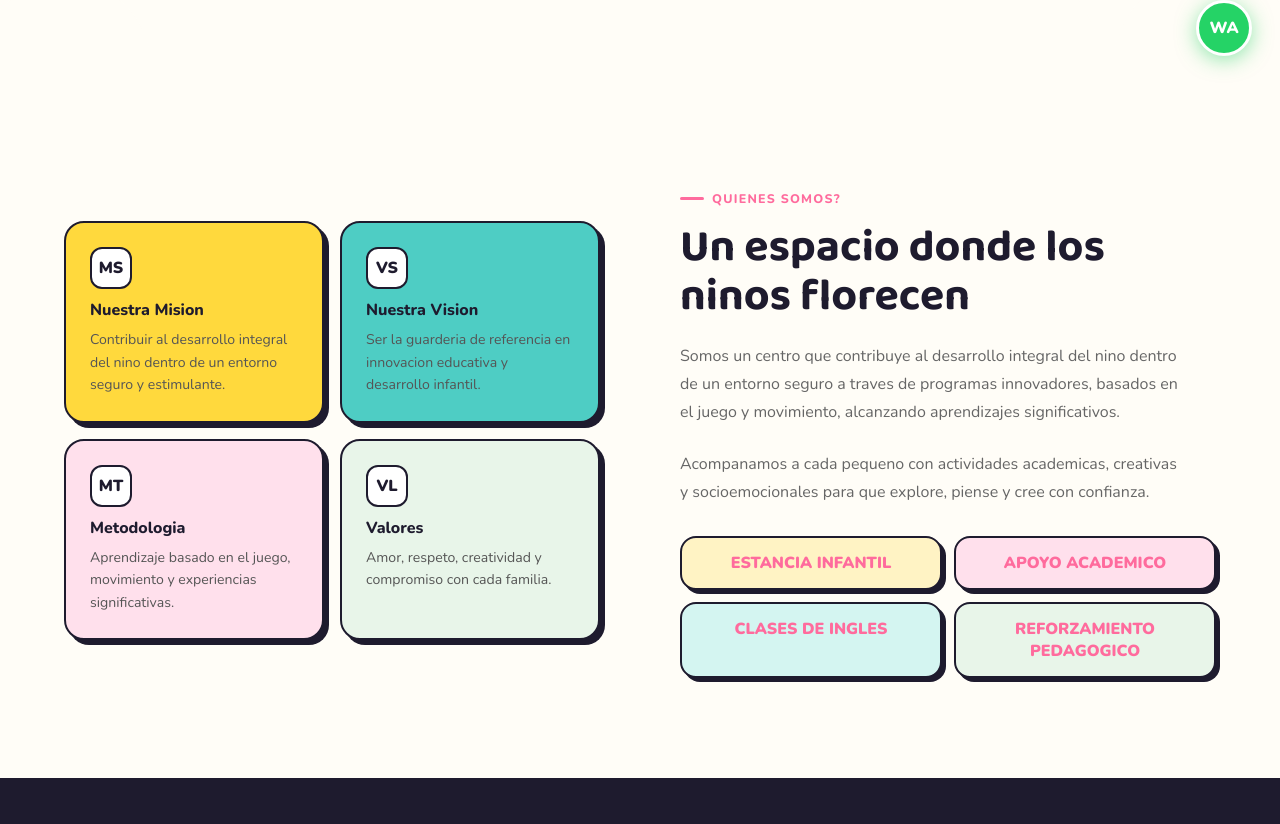
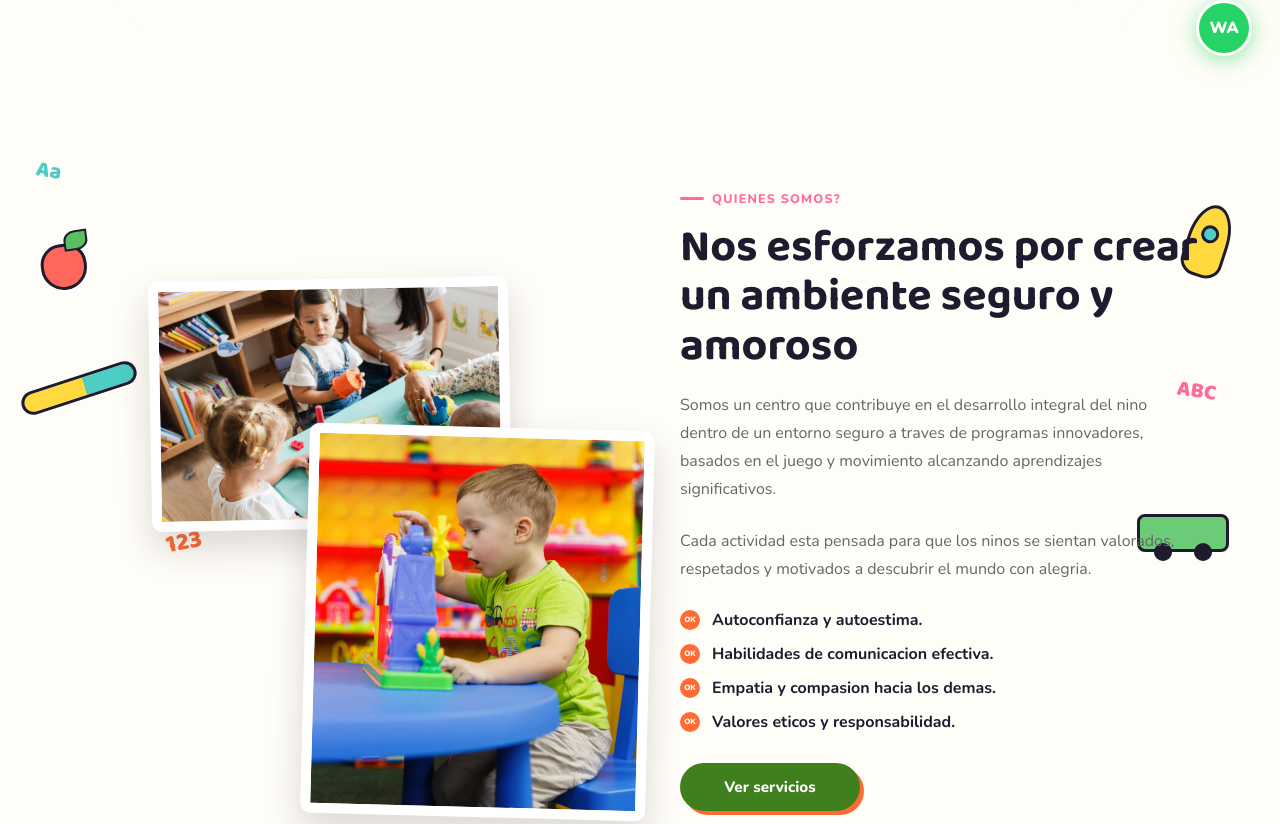
Before and after one commit to collapse-sa/infanciacreativa-app, a React (Create React App) app: page / in a window 1280 px wide. Shown: the part 716-1540 px from the top of the page. Built offline with nearby package versions, Linux system fonts and the light colour scheme.

Commit message:
quienes somos

```diff
--- a/src/App.css
+++ b/src/App.css
@@ -605,6 +605,183 @@ a {
   padding: 100px 5vw;
 }
 
+.about {
+  background: var(--white);
+  min-height: 720px;
+  overflow: hidden;
+  position: relative;
+}
+
+.about-visual,
+.about-content {
+  position: relative;
+  z-index: 2;
+}
+
+.story-gallery {
+  min-height: 520px;
+}
+
+.photo-frame {
+  background: white;
+  border: 10px solid white;
+  border-radius: 10px;
+  box-shadow: 0 16px 34px rgba(30, 27, 46, 0.16);
+  margin: 0;
+  overflow: hidden;
+  position: absolute;
+}
+
+.photo-frame img {
+  display: block;
+  height: 100%;
+  object-fit: cover;
+  width: 100%;
+}
+
+.photo-frame-primary {
+  height: 250px;
+  left: 16%;
+  top: 42px;
+  transform: rotate(-1deg);
+  width: 360px;
+}
+
+.photo-frame-secondary {
+  height: 390px;
+  left: 45%;
+  top: 190px;
+  transform: rotate(1.5deg);
+  width: 345px;
+}
+
+.about-doodles {
+  inset: 0;
+  pointer-events: none;
+  position: absolute;
+  z-index: 1;
+}
+
+.doodle {
+  position: absolute;
+}
+
+.doodle-note {
+  color: var(--blue);
+  font-family: 'Baloo 2', cursive;
+  font-size: 1.35rem;
+  font-weight: 800;
+  left: 2.8%;
+  top: 70px;
+  transform: rotate(10deg);
+}
+
+.doodle-apple {
+  background: #ff665c;
+  border: 3px solid var(--dark);
+  border-radius: 48% 48% 54% 54%;
+  height: 46px;
+  left: 3.2%;
+  top: 160px;
+  transform: rotate(-8deg);
+  width: 46px;
+}
+
+.doodle-apple::before {
+  background: #5abf61;
+  border: 2px solid var(--dark);
+  border-radius: 50% 0 50% 0;
+  content: '';
+  height: 20px;
+  position: absolute;
+  right: -7px;
+  top: -15px;
+  width: 24px;
+}
+
+.doodle-pencil {
+  background: linear-gradient(90deg, var(--yellow) 0 55%, var(--blue) 55% 100%);
+  border: 3px solid var(--dark);
+  border-radius: 16px;
+  height: 24px;
+  left: 1.5%;
+  top: 292px;
+  transform: rotate(-18deg);
+  width: 120px;
+}
+
+.doodle-star {
+  color: var(--orange);
+  font-family: 'Baloo 2', cursive;
+  font-size: 1.55rem;
+  font-weight: 800;
+  left: 13%;
+  top: 438px;
+  transform: rotate(-11deg);
+}
+
+.doodle-rocket {
+  background: var(--yellow);
+  border: 3px solid var(--dark);
+  border-radius: 50% 50% 16px 16px;
+  height: 74px;
+  right: 4%;
+  top: 120px;
+  transform: rotate(18deg);
+  width: 42px;
+}
+
+.doodle-rocket::before {
+  background: var(--blue);
+  border: 3px solid var(--dark);
+  border-radius: 50%;
+  content: '';
+  height: 18px;
+  left: 9px;
+  position: absolute;
+  top: 18px;
+  width: 18px;
+}
+
+.doodle-blocks {
+  color: var(--pink);
+  font-family: 'Baloo 2', cursive;
+  font-size: 1.35rem;
+  font-weight: 800;
+  right: 5%;
+  top: 290px;
+  transform: rotate(8deg);
+}
+
+.doodle-train {
+  background: var(--green);
+  border: 3px solid var(--dark);
+  border-radius: 8px;
+  height: 38px;
+  right: 4%;
+  top: 430px;
+  width: 92px;
+}
+
+.doodle-train::before,
+.doodle-train::after {
+  background: var(--dark);
+  border-radius: 50%;
+  bottom: -12px;
+  content: '';
+  height: 18px;
+  position: absolute;
+  width: 18px;
+}
+
+.doodle-train::before {
+  left: 14px;
+}
+
+.doodle-train::after {
+  right: 14px;
+}
+
 .about-cards-grid {
   display: grid;
   gap: 16px;
@@ -701,6 +878,49 @@ a {
   line-height: 1.75;
   margin: 0 0 24px;
   max-width: 500px;
+}
+
+.about-benefits {
+  display: grid;
+  gap: 12px;
+  list-style: none;
+  margin: 26px 0 30px;
+  padding: 0;
+}
+
+.about-benefits li {
+  align-items: center;
+  color: var(--dark);
+  display: flex;
+  font-weight: 700;
+  gap: 12px;
+}
+
+.about-benefits li::before {
+  align-items: center;
+  background: var(--orange);
+  border-radius: 50%;
+  color: white;
+  content: 'OK';
+  display: inline-flex;
+  flex: 0 0 20px;
+  font-size: 0.48rem;
+  font-weight: 900;
+  height: 20px;
+  justify-content: center;
+  width: 20px;
+}
+
+.btn-green {
+  background: #3f7f1d;
+  box-shadow: 4px 4px 0 var(--orange);
+  color: white;
+  min-width: 180px;
+}
+
+.btn-green:hover {
+  box-shadow: 7px 7px 0 var(--orange);
+  transform: translate(-3px, -3px);
 }
 
 .about-service-tags {
@@ -1035,6 +1255,40 @@ a {
     order: -1;
   }
 
+  .about {
+    min-height: auto;
+  }
+
+  .story-gallery {
+    margin: 0 auto;
+    max-width: 680px;
+    min-height: 560px;
+    width: 100%;
+  }
+
+  .photo-frame-primary {
+    height: 240px;
+    left: 4%;
+    top: 24px;
+    width: 58%;
+  }
+
+  .photo-frame-secondary {
+    height: 360px;
+    left: 34%;
+    top: 180px;
+    width: 58%;
+  }
+
+  .about-content {
+    margin: 0 auto;
+    max-width: 720px;
+  }
+
+  .doodle {
+    opacity: 0.55;
+  }
+
   .stats {
     grid-template-columns: repeat(2, 1fr);
   }
@@ -1072,4 +1326,26 @@ a {
   .hero-title {
     font-size: 3rem;
   }
+
+  .story-gallery {
+    min-height: 430px;
+  }
+
+  .photo-frame-primary {
+    height: 180px;
+    left: 0;
+    top: 10px;
+    width: 76%;
+  }
+
+  .photo-frame-secondary {
+    height: 260px;
+    left: 20%;
+    top: 150px;
+    width: 78%;
+  }
+
+  .doodle {
+    display: none;
+  }
 }
--- a/src/App.js
+++ b/src/App.js
@@ -2,6 +2,7 @@ import { useEffect, useState } from 'react';
 import './App.css';
 import heroBg from './assets/img/home/bg.jpg';
 import logo from './assets/img/home/logo.png';
+import playingClassroom from './assets/img/home/playing-classroom-home.jpg';
 
 const services = [
   {
@@ -43,11 +44,11 @@ const stats = [
   { number: '100%', label: 'Ambiente seguro', color: '#FF6B35' },
 ];
 
-const aboutServices = [
-  'Estancia infantil',
-  'Apoyo academico',
-  'Clases de ingles',
-  'Reforzamiento pedagogico',
+const aboutBenefits = [
+  'Autoconfianza y autoestima.',
+  'Habilidades de comunicacion efectiva.',
+  'Empatia y compasion hacia los demas.',
+  'Valores eticos y responsabilidad.',
 ];
 
 const contactItems = [
@@ -143,48 +144,43 @@ function App() {
       </div>
 
       <section id="nosotros" className="about">
-        <div className="about-visual">
-          <div className="about-cards-grid">
-            <article className="about-card">
-              <span>MS</span>
-              <h3>Nuestra Mision</h3>
-              <p>Contribuir al desarrollo integral del nino dentro de un entorno seguro y estimulante.</p>
-            </article>
-            <article className="about-card">
-              <span>VS</span>
-              <h3>Nuestra Vision</h3>
-              <p>Ser la guarderia de referencia en innovacion educativa y desarrollo infantil.</p>
-            </article>
-            <article className="about-card">
-              <span>MT</span>
-              <h3>Metodologia</h3>
-              <p>Aprendizaje basado en el juego, movimiento y experiencias significativas.</p>
-            </article>
-            <article className="about-card">
-              <span>VL</span>
-              <h3>Valores</h3>
-              <p>Amor, respeto, creatividad y compromiso con cada familia.</p>
-            </article>
-          </div>
+        <div className="about-doodles" aria-hidden="true">
+          <span className="doodle doodle-note">Aa</span>
+          <span className="doodle doodle-apple" />
+          <span className="doodle doodle-pencil" />
+          <span className="doodle doodle-star">123</span>
+          <span className="doodle doodle-rocket" />
+          <span className="doodle doodle-blocks">ABC</span>
+          <span className="doodle doodle-train" />
+        </div>
+
+        <div className="about-visual story-gallery">
+          <figure className="photo-frame photo-frame-primary">
+            <img src={playingClassroom} alt="Ninos jugando con material didactico" />
+          </figure>
+          <figure className="photo-frame photo-frame-secondary">
+            <img src={heroBg} alt="Nino explorando juguetes en estancia infantil" />
+          </figure>
         </div>
 
         <div className="about-content">
           <div className="section-label">Quienes somos?</div>
-          <h2 className="section-title">Un espacio donde los ninos florecen</h2>
+          <h2 className="section-title">Nos esforzamos por crear un ambiente seguro y amoroso</h2>
           <p className="section-desc">
-            Somos un centro que contribuye al desarrollo integral del nino dentro de un
-            entorno seguro a traves de programas innovadores, basados en el juego y
-            movimiento, alcanzando aprendizajes significativos.
+            Somos un centro que contribuye en el desarrollo integral del nino dentro de
+            un entorno seguro a traves de programas innovadores, basados en el juego y
+            movimiento alcanzando aprendizajes significativos.
           </p>
           <p className="section-desc">
-            Acompanamos a cada pequeno con actividades academicas, creativas y
-            socioemocionales para que explore, piense y cree con confianza.
+            Cada actividad esta pensada para que los ninos se sientan valorados,
+            respetados y motivados a descubrir el mundo con alegria.
           </p>
-          <div className="about-service-tags" aria-label="Programas principales">
-            {aboutServices.map((service) => (
-              <span key={service}>{service}</span>
+          <ul className="about-benefits">
+            {aboutBenefits.map((benefit) => (
+              <li key={benefit}>{benefit}</li>
             ))}
-          </div>
+          </ul>
+          <a className="btn btn-green" href="#servicios">Ver servicios</a>
         </div>
       </section>
 
```
